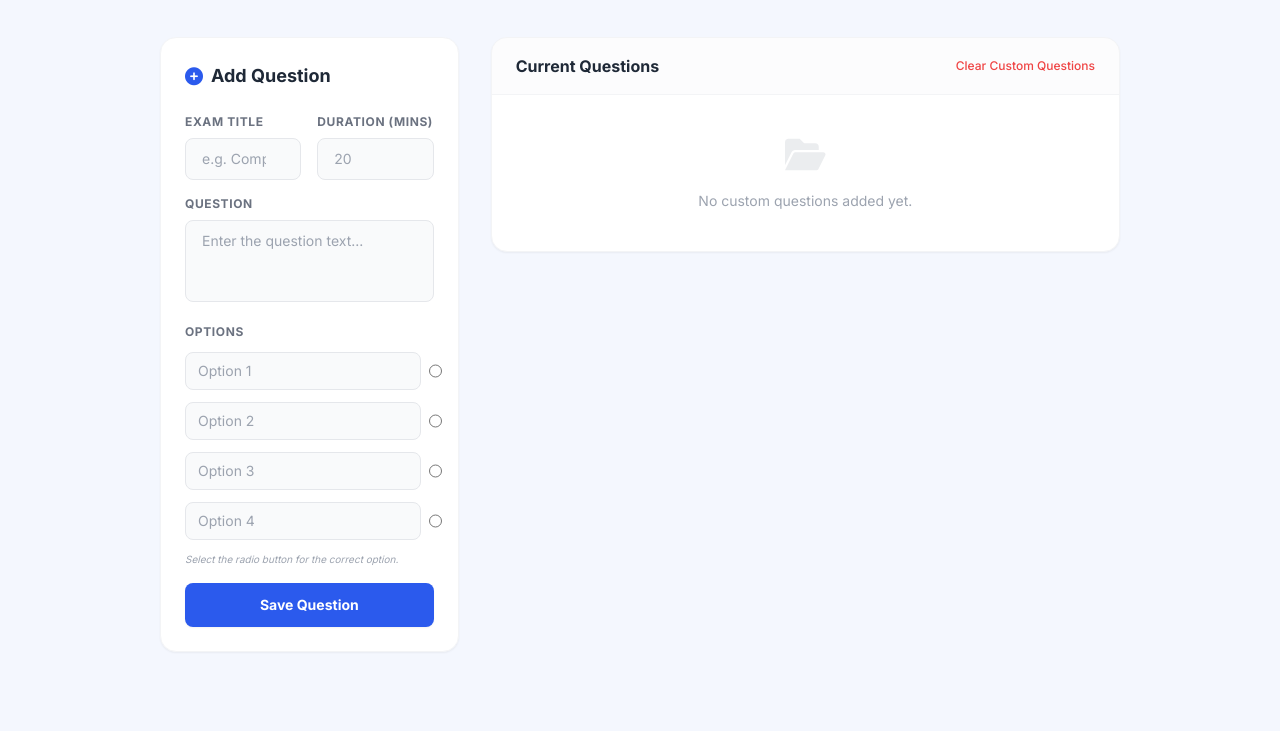
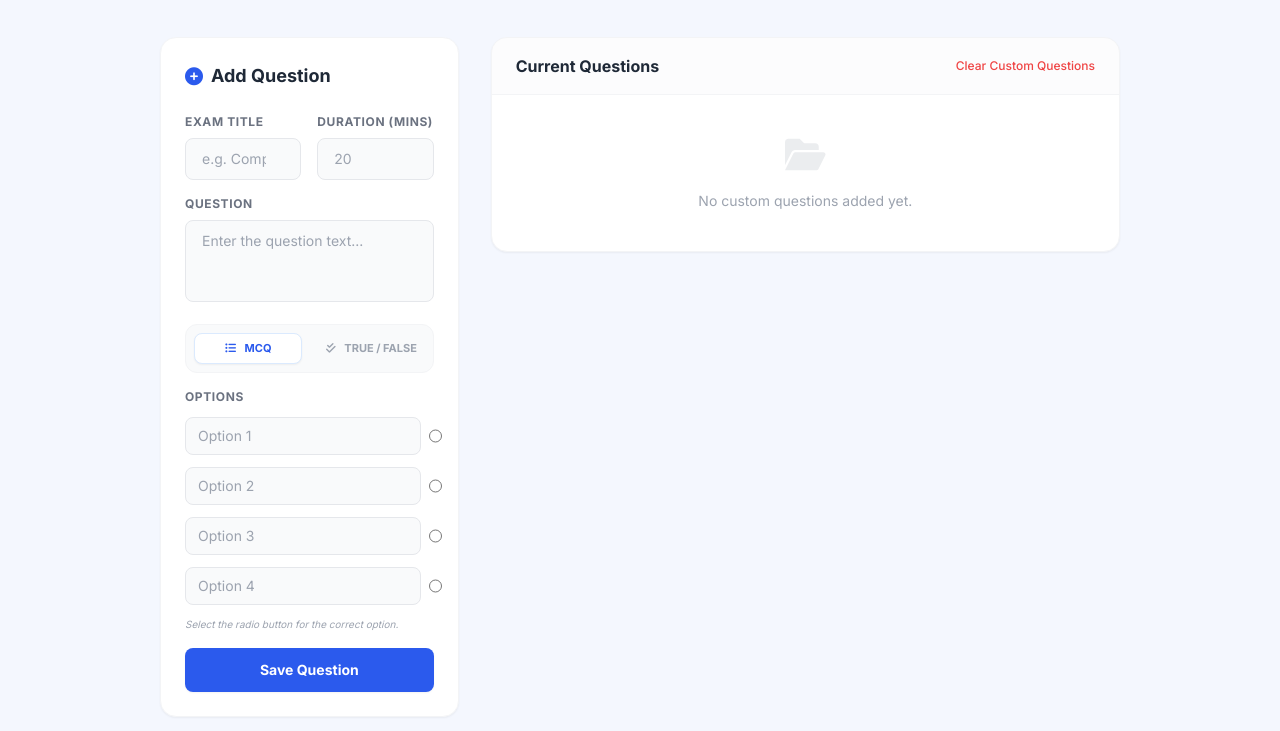
Before and after one commit to vibhu8791/smart-exam-Online-Evaluation-system, a website: page admin.html in a window 1280 px wide. Shown: the part 187-918 px from the top of the page. Drawn offline with nearby package versions, Linux system fonts and the light colour scheme; sample sign-in values are in the browser's storage.

Commit message:
Feat: Add True/False question type support in Admin Panel

```diff
--- a/admin.html
+++ b/admin.html
@@ -126,8 +126,19 @@
                             <textarea id="question-text" rows="3" placeholder="Enter the question text..." required class="w-full px-4 py-2.5 rounded-lg border border-gray-200 focus:outline-none focus:border-[#2b5aed] text-sm bg-gray-50 focus:bg-white resize-none"></textarea>
                         </div>
 
-                        <!-- Options -->
-                        <div class="space-y-3">
+                        <!-- Question Type Toggle -->
+                        <div class="flex items-center space-x-4 bg-gray-50 p-2 rounded-xl border border-gray-100">
+                            <button type="button" onclick="setQuestionType('mcq')" id="btn-type-mcq" class="flex-1 py-1.5 text-[11px] font-bold rounded-lg transition-all bg-white text-[#2b5aed] shadow-sm border border-blue-100">
+                                <i class="fa-solid fa-list-ul mr-1.5"></i> MCQ
+                            </button>
+                            <button type="button" onclick="setQuestionType('tf')" id="btn-type-tf" class="flex-1 py-1.5 text-[11px] font-bold rounded-lg transition-all text-gray-400 hover:text-gray-600">
+                                <i class="fa-solid fa-check-double mr-1.5"></i> TRUE / FALSE
+                            </button>
+                            <input type="hidden" id="question-type" value="mcq">
+                        </div>
+
+                        <!-- Options Container -->
+                        <div id="options-container" class="space-y-3">
                             <label class="block text-xs font-bold text-gray-500 uppercase tracking-wider">Options</label>
                             <div class="flex items-center space-x-2">
                                 <input type="text" placeholder="Option 1" required class="option-input flex-1 px-3 py-2 border border-gray-200 rounded-lg text-sm bg-gray-50 focus:bg-white">
@@ -240,6 +251,67 @@
             }
         }
 
+        function setQuestionType(type) {
+            const mcqBtn = document.getElementById('btn-type-mcq');
+            const tfBtn = document.getElementById('btn-type-tf');
+            const typeInput = document.getElementById('question-type');
+            const container = document.getElementById('options-container');
+
+            typeInput.value = type;
+
+            const activeClasses = ['bg-white', 'text-[#2b5aed]', 'shadow-sm', 'border-blue-100'];
+            const inactiveClasses = ['text-gray-400', 'hover:text-gray-600', 'bg-transparent', 'border-transparent'];
+
+            if (type === 'mcq') {
+                mcqBtn.classList.add(...activeClasses);
+                mcqBtn.classList.remove(...inactiveClasses);
+                tfBtn.classList.add(...inactiveClasses);
+                tfBtn.classList.remove(...activeClasses);
+
+                container.innerHTML = `
+                    <label class="block text-xs font-bold text-gray-500 uppercase tracking-wider">Options</label>
+                    <div class="flex items-center space-x-2">
+                        <input type="text" placeholder="Option 1" required class="option-input flex-1 px-3 py-2 border border-gray-200 rounded-lg text-sm bg-gray-50 focus:bg-white">
+                        <input type="radio" name="correct" value="0" required class="w-4 h-4 text-[#2b5aed]">
+                    </div>
+                    <div class="flex items-center space-x-2">
+                        <input type="text" placeholder="Option 2" required class="option-input flex-1 px-3 py-2 border border-gray-200 rounded-lg text-sm bg-gray-50 focus:bg-white">
+                        <input type="radio" name="correct" value="1" class="w-4 h-4 text-[#2b5aed]">
+                    </div>
+                    <div class="flex items-center space-x-2">
+                        <input type="text" placeholder="Option 3" required class="option-input flex-1 px-3 py-2 border border-gray-200 rounded-lg text-sm bg-gray-50 focus:bg-white">
+                        <input type="radio" name="correct" value="2" class="w-4 h-4 text-[#2b5aed]">
+                    </div>
+                    <div class="flex items-center space-x-2">
+                        <input type="text" placeholder="Option 4" required class="option-input flex-1 px-3 py-2 border border-gray-200 rounded-lg text-sm bg-gray-50 focus:bg-white">
+                        <input type="radio" name="correct" value="3" class="w-4 h-4 text-[#2b5aed]">
+                    </div>
+                    <p class="text-[10px] text-gray-400 italic">Select the radio button for the correct option.</p>
+                `;
+            } else {
+                tfBtn.classList.add(...activeClasses);
+                tfBtn.classList.remove(...inactiveClasses);
+                mcqBtn.classList.add(...inactiveClasses);
+                mcqBtn.classList.remove(...activeClasses);
+
+                container.innerHTML = `
+                    <label class="block text-xs font-bold text-gray-500 uppercase tracking-wider">True / False</label>
+                    <div class="grid grid-cols-2 gap-3">
+                        <label class="flex items-center justify-between p-3 border border-gray-200 rounded-xl cursor-pointer hover:bg-gray-50 transition">
+                            <span class="text-sm font-medium text-gray-700">True</span>
+                            <input type="radio" name="correct" value="0" required class="w-4 h-4 text-[#2b5aed]">
+                            <input type="hidden" class="option-input" value="True">
+                        </label>
+                        <label class="flex items-center justify-between p-3 border border-gray-200 rounded-xl cursor-pointer hover:bg-gray-50 transition">
+                            <span class="text-sm font-medium text-gray-700">False</span>
+                            <input type="radio" name="correct" value="1" class="w-4 h-4 text-[#2b5aed]">
+                            <input type="hidden" class="option-input" value="False">
+                        </label>
+                    </div>
+                `;
+            }
+        }
+
         // Profile Dropdown Toggle
         const profileBtn = document.getElementById('profile-btn');
         const profileDropdown = document.getElementById('profile-dropdown');
@@ -303,6 +375,7 @@
                 btn.innerHTML = 'Save Question';
                 btn.classList.remove('opacity-50', 'pointer-events-none');
                 event.target.reset();
+                setQuestionType('mcq'); // Reset to MCQ after save
                 showToast();
                 renderCustomQuestions();
             }, 600);
```
